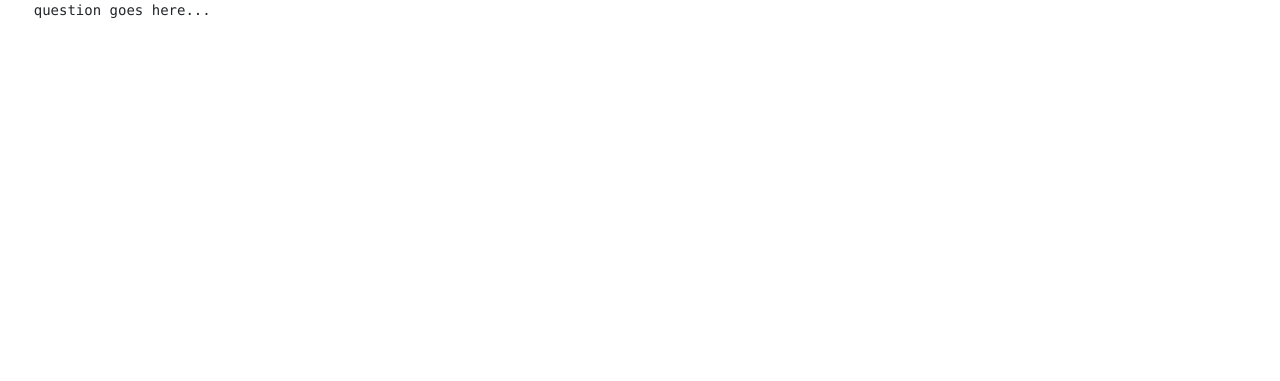
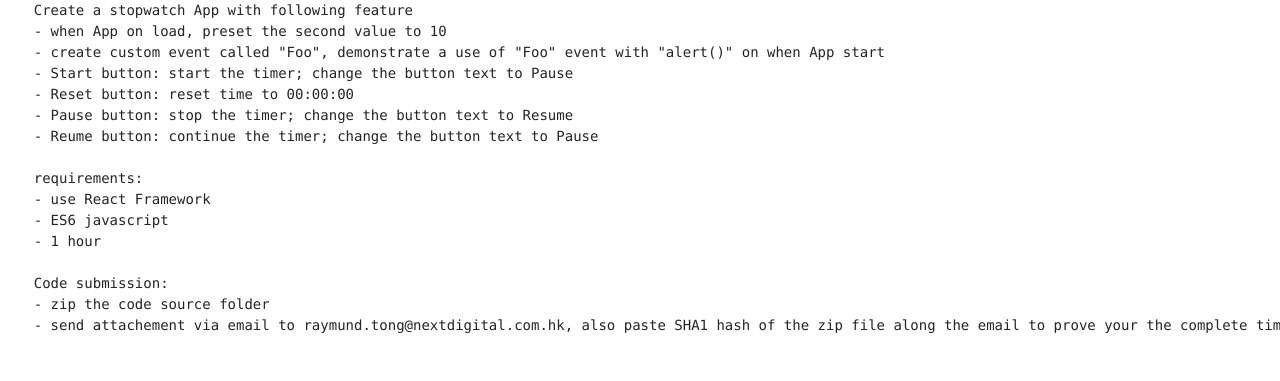
Before and after one commit to lncknight/next_code_test, a website: page public/index.html in a window 1280 px wide. Drawn offline with nearby package versions, Linux system fonts and the light colour scheme.

Commit message:
test code done

```diff
--- a/public/index.html
+++ b/public/index.html
@@ -9,7 +9,23 @@
 
 <body>
   <pre>
-    question goes here...
+    Create a stopwatch App with following feature
+    - when App on load, preset the second value to 10
+    - create custom event called "Foo", demonstrate a use of "Foo" event with "alert()" on when App start
+    - Start button: start the timer; change the button text to Pause
+    - Reset button: reset time to 00:00:00
+    - Pause button: stop the timer; change the button text to Resume
+    - Reume button: continue the timer; change the button text to Pause
+
+    requirements:
+    - use React Framework
+    - ES6 javascript
+    - 1 hour
+
+    Code submission:
+    - zip the code source folder
+    - send attachement via email to raymund.tong@nextdigital.com.hk, also paste SHA1 hash of the zip file along the email to prove your the complete time
+
   </pre>
 
 </body>
```
Also changed, not shown: index.js (+12 -0 lines).
